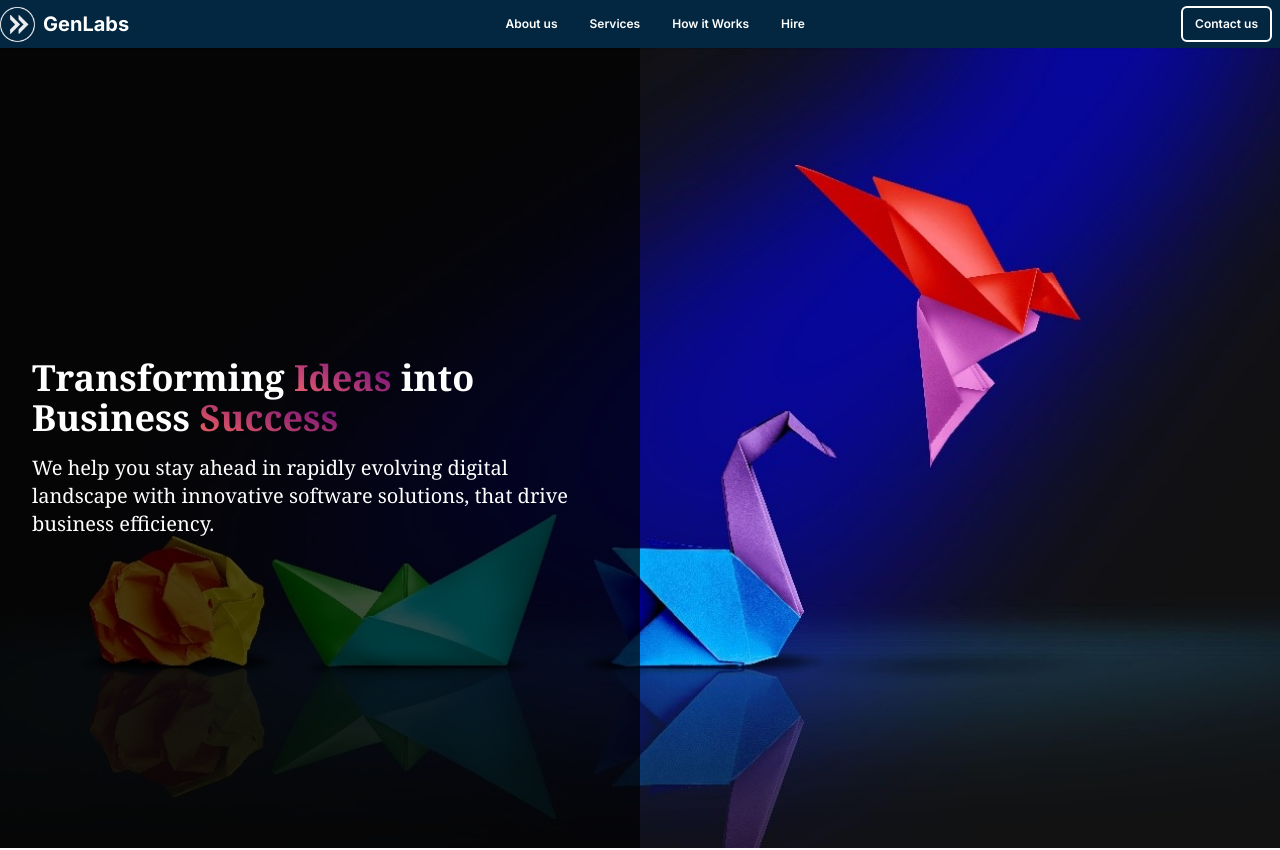
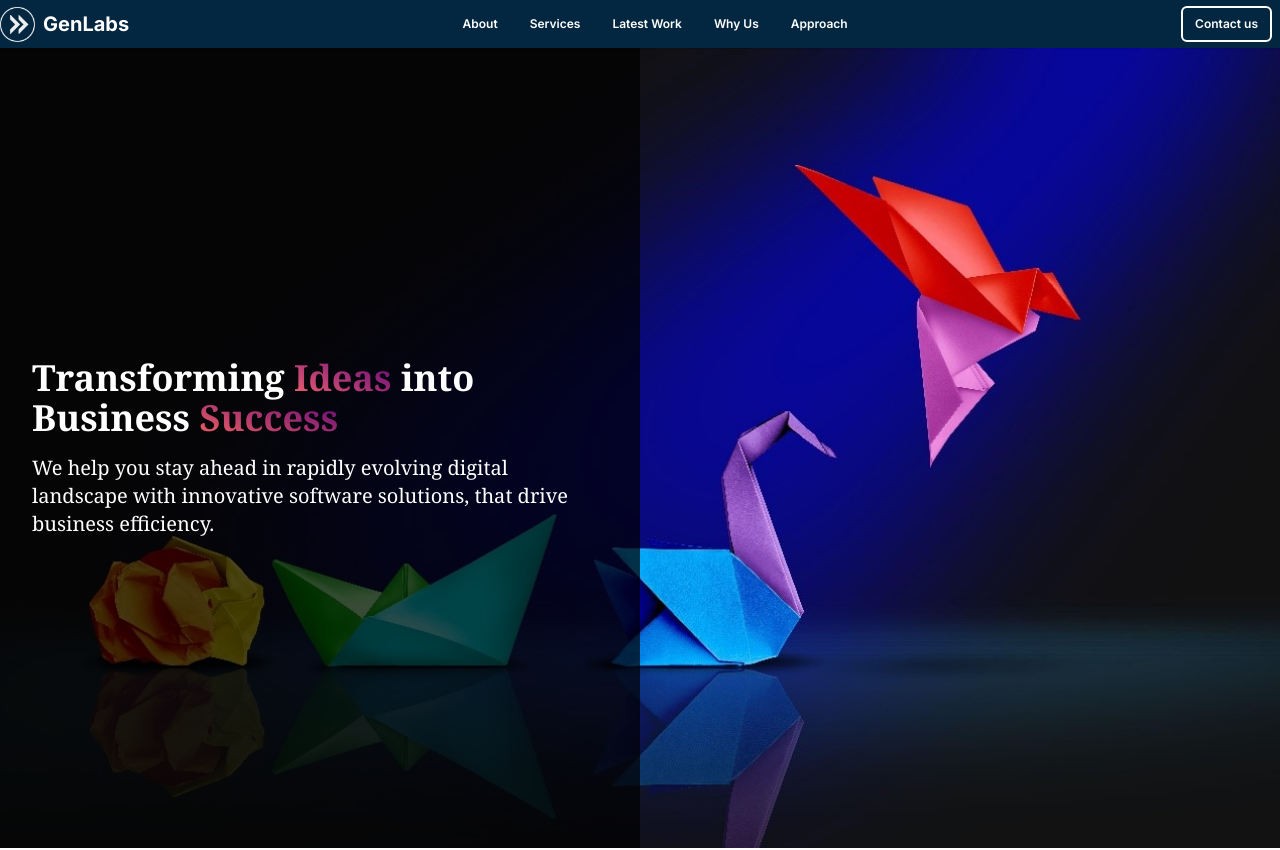
Before and after one commit to Abdur1Rafae/Dream-Labs, a Next.js app: page / in a window 1280 px wide. Shown: the top 850 px of the page. Built offline with nearby package versions, Linux system fonts and the light colour scheme.

Commit message:
NavBar Headings

```diff
--- a/src/components/Header.jsx
+++ b/src/components/Header.jsx
@@ -20,10 +20,11 @@ const Header = () => {
                 <span className="ml-2 text-xl font-bold">GenLabs</span>
                  </div>
                 <div className='hidden md:flex gap-8'>
-                    <Link href='/about'>About us</Link>
+                    <Link href='/about'>About</Link>
                     <Link href='/services'>Services</Link>
-                    <Link href=''>How it Works</Link>
-                    <Link href=''>Hire</Link>
+                    <Link href='/services'>Latest Work</Link>
+                    <Link href=''>Why Us</Link>
+                    <Link href=''>Approach</Link>
                 </div>
                 <button className=' border-2 border-white bg-transparent px-3 py-2 text-white rounded-md font-inter mr-2' onClick={() => router.push('/contact-us')}>Contact us</button>
             </header>
```
